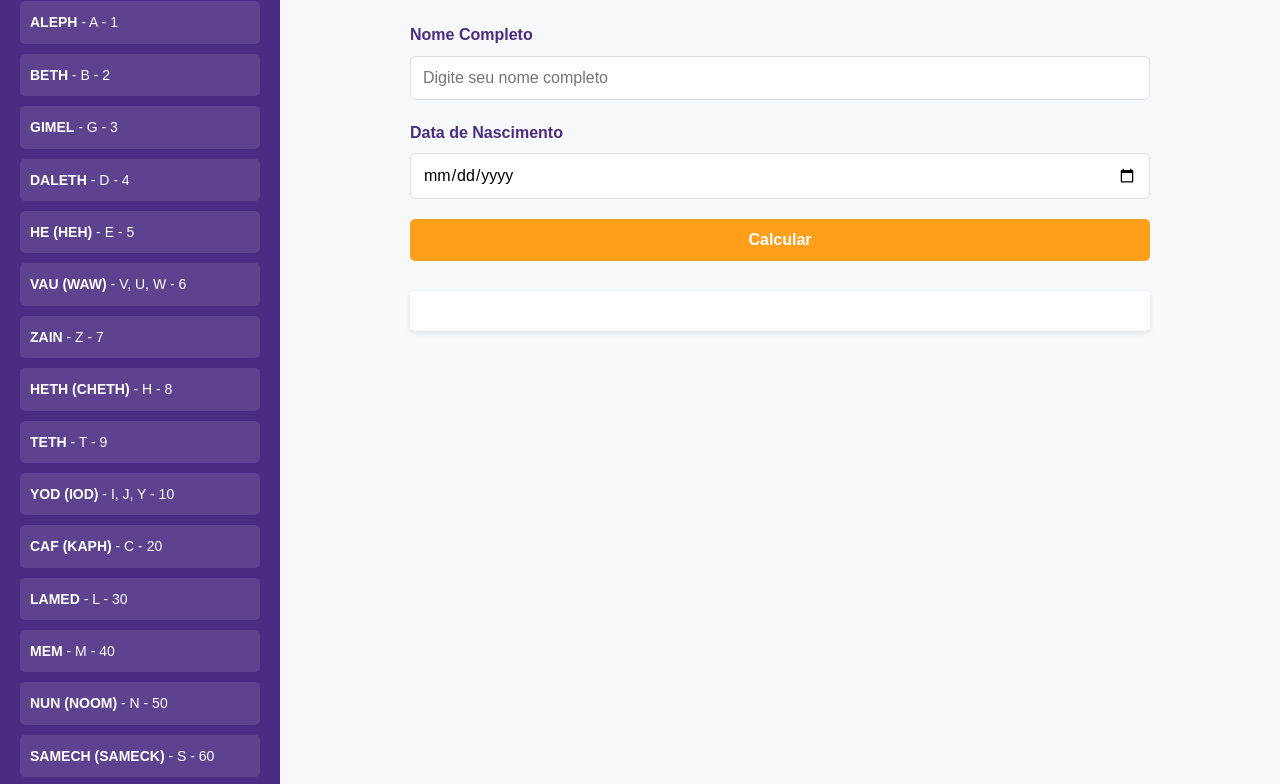
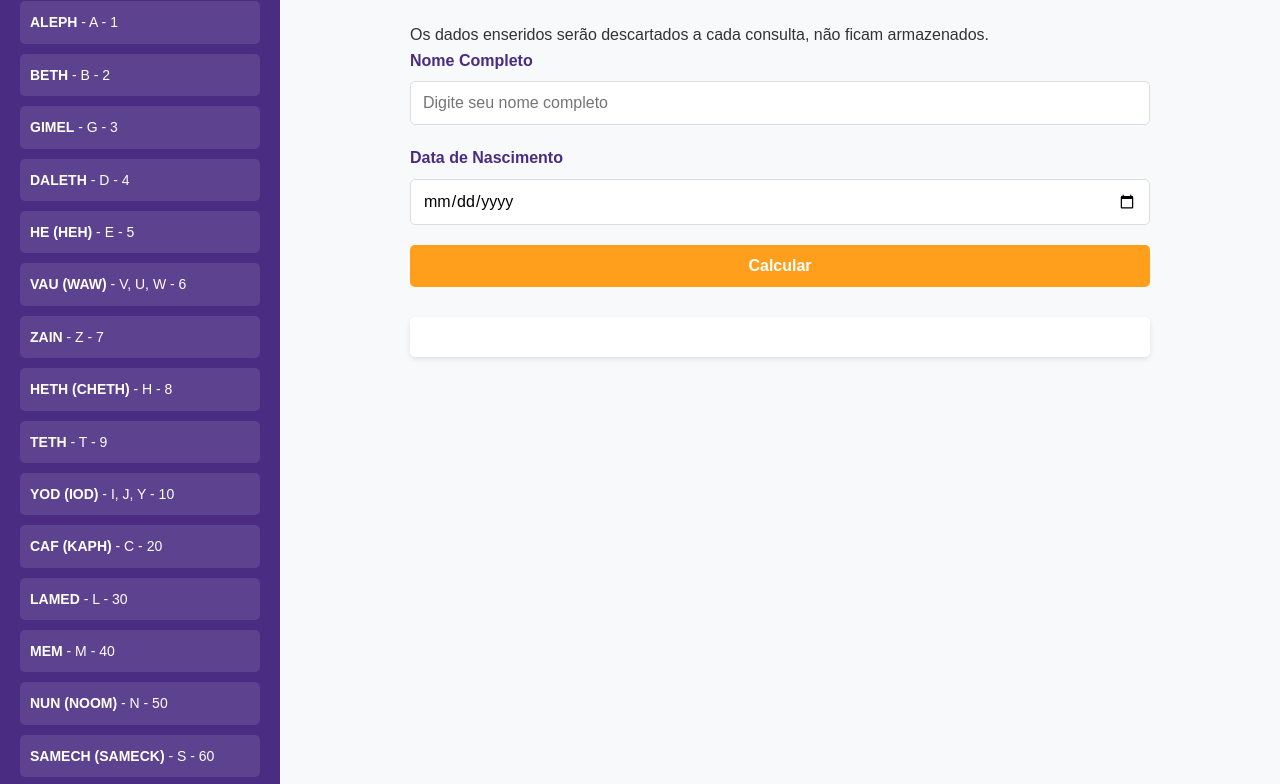
Before and after one commit to Mancoliver/numerologia, a plain HTML site: page index.html in a window 1280 px wide. Shown: the part 89-873 px from the top of the page. Drawn offline with Linux system fonts and the light colour scheme.

Commit message:
Update index.html

```diff
--- a/index.html
+++ b/index.html
@@ -225,7 +225,7 @@
     <!-- CONTEÚDO PRINCIPAL -->
     <main class="main-content">
         <h1>Calculadora de Numerologia e Cabala</h1>
-
+        <p>Os dados enseridos serão descartados a cada consulta, não ficam armazenados.</p>
         <div class="input-group">
             <label for="nome">Nome Completo</label>
             <input type="text" id="nome" placeholder="Digite seu nome completo">
```
